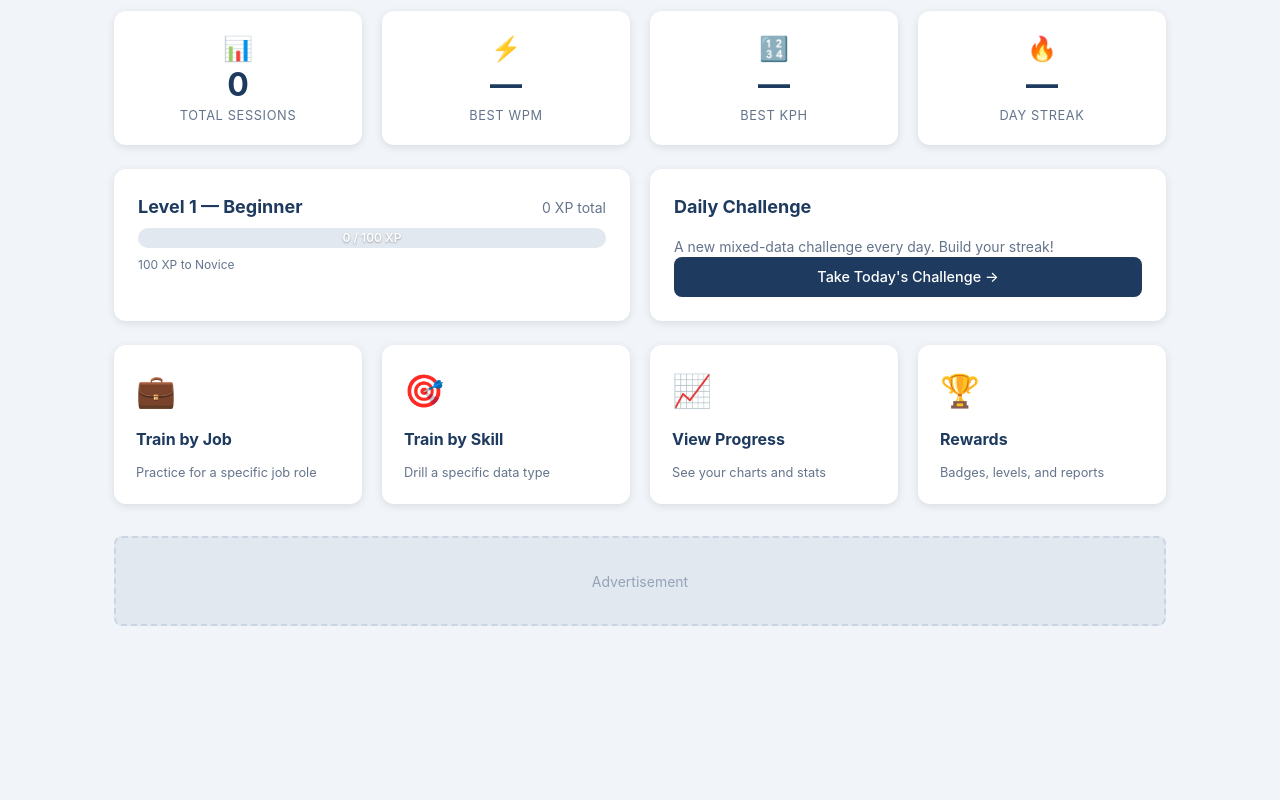
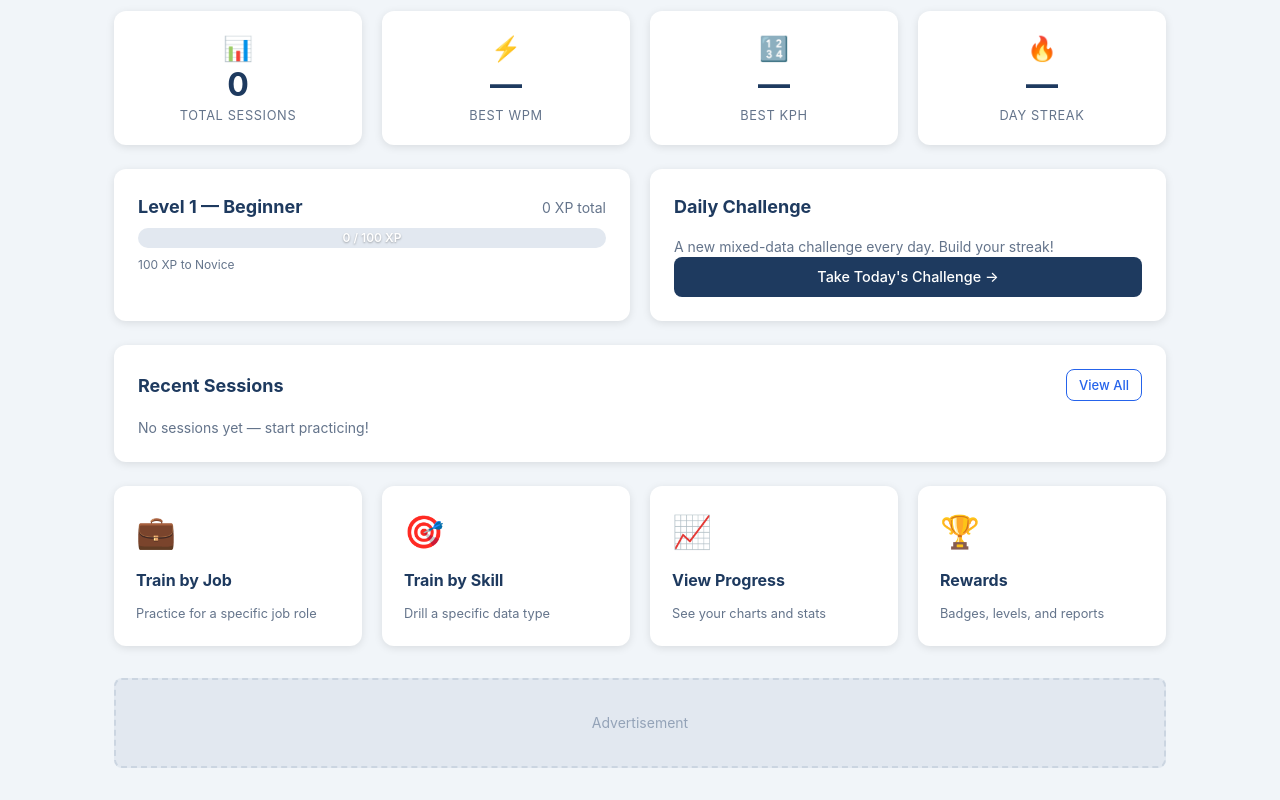
Before and after one commit to kaylaeastman86-cyber/Data-Entry-Typing-Speed-Trainer, a React (Vite) app: page /dashboard in a window 1280 px wide. Shown: the part 968-1768 px from the top of the page. Before the commit the page ends 1626 px from the top, so only its background shows below. Built offline with nearby package versions, Linux system fonts and the light colour scheme; sample sign-in values are in the browser's storage.

Commit message:
Add Recent Sessions section to Dashboard (Dashboard.jsx)
Added recent sessions feature to display the last 5 sessions in reverse order.

```diff
--- a/src/pages/Dashboard.jsx
+++ b/src/pages/Dashboard.jsx
@@ -21,8 +21,16 @@ export default function Dashboard() {
     .sort((a,b) => new Date(earnedBadges[b.id]) - new Date(earnedBadges[a.id]))
     .slice(0, 6)
 
+  // Bug 3 fix: last 5 sessions newest-first
+  const recentSessions = [...sessions].reverse().slice(0, 5)
+
   const today = new Date().toISOString().split('T')[0]
   const dailyDone = JSON.parse(localStorage.getItem('daily_challenges')||'{}')[username]?.[today]
+
+  const formatDate = (iso) => {
+    if (!iso) return '—'
+    return new Date(iso).toLocaleDateString('en-US', { month: 'short', day: 'numeric', year: 'numeric' })
+  }
 
   return (
     <div className="page" style={{maxWidth:1100}}>
@@ -103,13 +111,44 @@ export default function Dashboard() {
         </div>
       )}
 
+      {/* Bug 3 fix: Recent Sessions section */}
+      <div className="card" style={{marginBottom:'1.5rem'}}>
+        <div style={{display:'flex',justifyContent:'space-between',alignItems:'center',marginBottom:'1rem'}}>
+          <span className="section-title" style={{marginBottom:0}}>Recent Sessions</span>
+          <Link to="/progress" className="btn btn-sm btn-outline">View All</Link>
+        </div>
+        {recentSessions.length === 0 ? (
+          <p className="text-sm text-muted" style={{margin:0}}>No sessions yet — start practicing!</p>
+        ) : (
+          <div style={{display:'flex',flexDirection:'column',gap:'0.5rem'}}>
+            {recentSessions.map((s, i) => (
+              <div key={s.id || i} style={{
+                display:'flex', alignItems:'center', justifyContent:'space-between',
+                padding:'0.6rem 0.75rem', borderRadius:'8px',
+                background:'var(--grey-50,#f8fafc)', border:'1px solid var(--grey-200,#e2e8f0)',
+                flexWrap:'wrap', gap:'0.5rem'
+              }}>
+                <span className="text-sm text-muted">{formatDate(s.date)}</span>
+                <span className="text-sm" style={{fontWeight:600}}>{s.wpm} WPM</span>
+                <span className="text-sm">{s.accuracy}% acc</span>
+                <span className="text-sm">{s.score} pts</span>
+                {s.kph > 0 && <span className="text-sm">{s.kph.toLocaleString()} KPH</span>}
+                <span className="text-xs text-muted" style={{textTransform:'capitalize'}}>
+                  {s.mode === 'job' ? 'Job Training' : s.mode === 'timed' ? 'Timed' : 'Practice'}
+                </span>
+              </div>
+            ))}
+          </div>
+        )}
+      </div>
+
       {/* Quick links */}
       <div className="grid grid-4" style={{marginBottom:'1.5rem'}}>
         {[
-          ['/train/job',      '💼', 'Train by Job',    'Practice for a specific job role'],
-          ['/train/skill',    '🎯', 'Train by Skill',  'Drill a specific data type'],
-          ['/progress',       '📈', 'View Progress',   'See your charts and stats'],
-          ['/rewards',        '🏆', 'Rewards',         'Badges, levels, and reports'],
+          ['/train/job', '💼', 'Train by Job', 'Practice for a specific job role'],
+          ['/train/skill', '🎯', 'Train by Skill', 'Drill a specific data type'],
+          ['/progress', '📈', 'View Progress', 'See your charts and stats'],
+          ['/rewards', '🏆', 'Rewards', 'Badges, levels, and reports'],
         ].map(([to, icon, title, desc]) => (
           <Link key={to} to={to} className="job-card" style={{textDecoration:'none'}}>
             <div style={{fontSize:'2rem'}}>{icon}</div>
```
